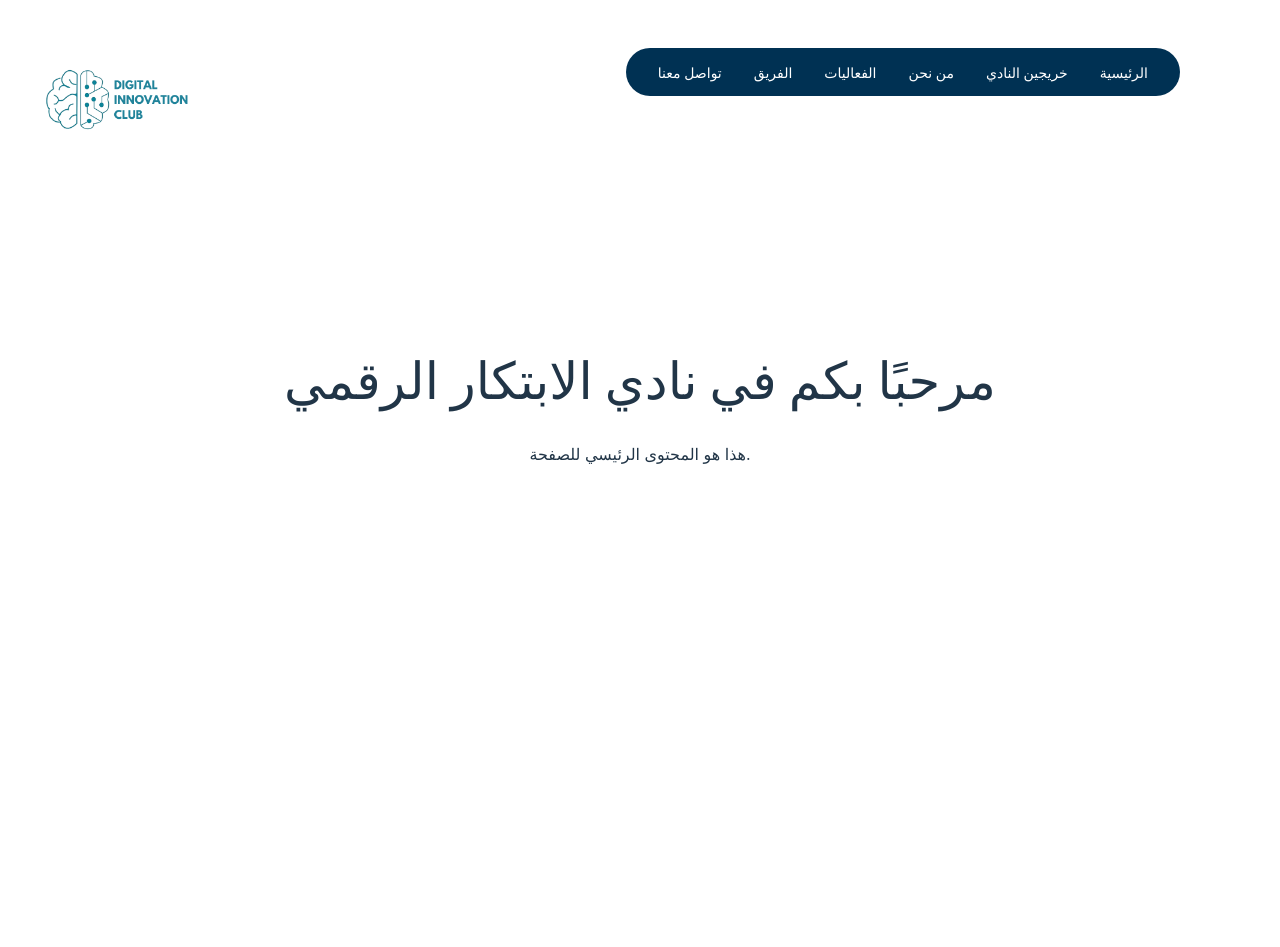
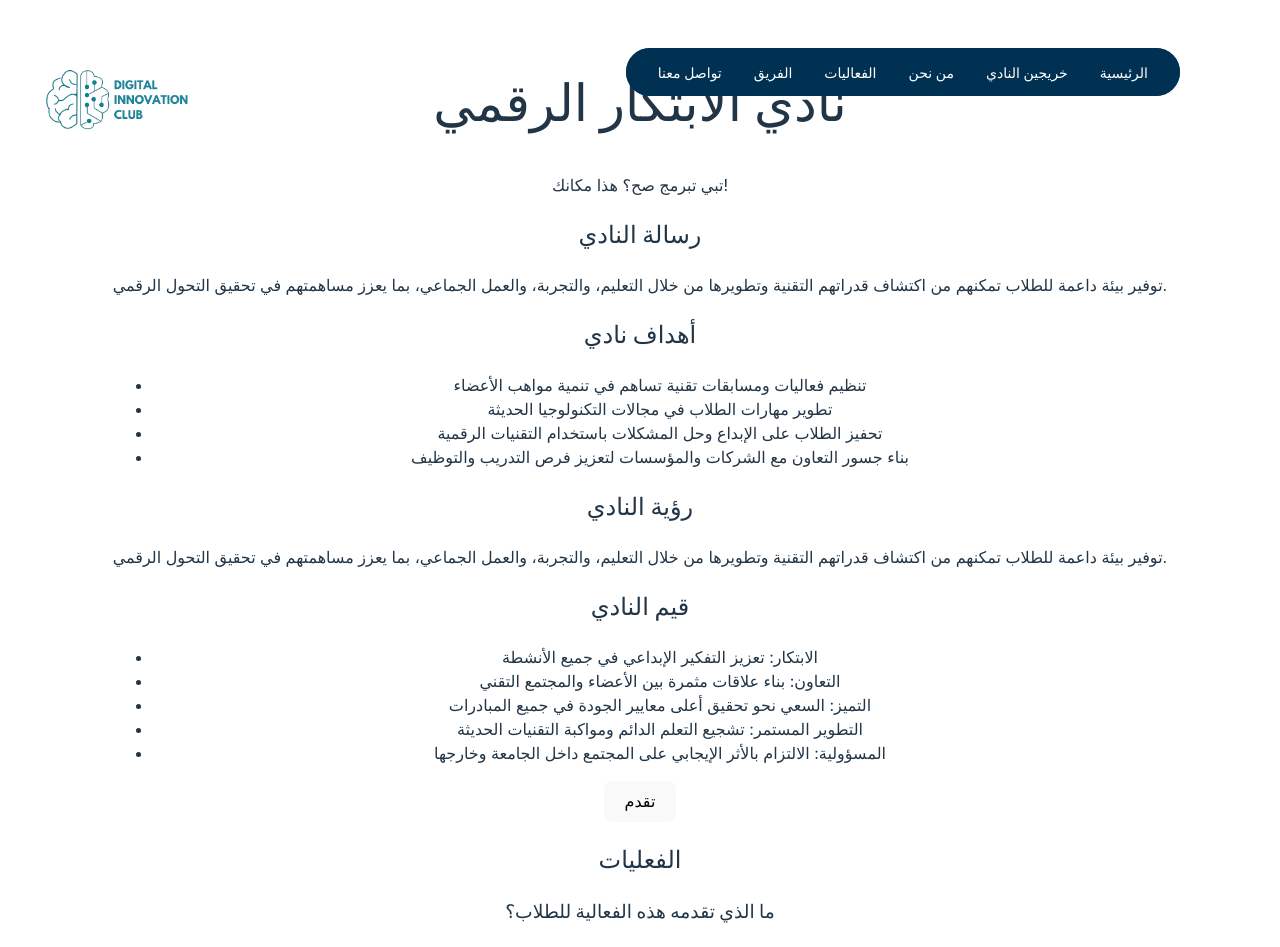
Before and after one commit to 3ntazDev/Digital-Innovation-Club, a React (Vite) app: page / in a window 1280 px wide. Shown: the top 947 px of the page. Before the commit the page ends 800 px from the top, so only its background shows below. Built offline with nearby package versions, Linux system fonts and the light colour scheme.

Commit message:
Finsish The home PAge With Routur Link Fahad

```diff
--- a/src/App.jsx
+++ b/src/App.jsx
@@ -1,16 +1,28 @@
+import { BrowserRouter as Router, Route, Routes } from "react-router-dom"
 import Header from "./components/Header"
+import Home from "./pages/Home"
+import About from "./pages/About"
+import Events from "./pages/Events"
+import Team from "./pages/Team"
+import Contact from "./pages/Contact"
+import Graduates from "./pages/Graduates"
 import "./App.css"
 
 function App() {
   return (
-
-    <div className="App">
-      <Header />
-      <main className="main-content">
-        <h1>مرحبًا بكم في نادي الابتكار الرقمي</h1>
-        <p>هذا هو المحتوى الرئيسي للصفحة.</p>
-      </main>
-    </div>
+    <Router>
+      <div className="App">
+        <Header />
+        <Routes>
+          <Route path="/" element={<Home />} />
+          <Route path="/about" element={<About />} />
+          <Route path="/events" element={<Events />} />
+          <Route path="/team" element={<Team />} />
+          <Route path="/contact" element={<Contact />} />
+          <Route path="/graduates" element={<Graduates />} />
+        </Routes>
+      </div>
+    </Router>
   )
 }
 
--- a/src/components/Header.jsx
+++ b/src/components/Header.jsx
@@ -1,4 +1,7 @@
-import "../styles/Header.css"
+
+import { Link } from 'react-router-dom';
+import "../styles/Header.css";
+
 const Header = () => {
   return (
     <header className="header">
@@ -6,34 +9,34 @@ const Header = () => {
         <nav className="nav">
           <ul className="nav-list">
             <li>
-              <a href="#" className="nav-link">
+              <Link to="/contact" className="nav-link">
                 تواصل معنا
-              </a>
+              </Link>
             </li>
             <li>
-              <a href="#" className="nav-link">
+              <Link to="/team" className="nav-link">
                 الفريق
-              </a>
+              </Link>
             </li>
             <li>
-              <a href="#" className="nav-link">
+              <Link to="/events" className="nav-link">
                 الفعاليات
-              </a>
+              </Link>
             </li>
             <li>
-              <a href="#" className="nav-link">
+              <Link to="/about" className="nav-link">
                 من نحن
-              </a>
+              </Link>
             </li>
             <li>
-              <a href="#" className="nav-link">
+              <Link to="/graduates" className="nav-link">
                 خريجين النادي
-              </a>
+              </Link>
             </li>
             <li>
-              <a href="#" className="nav-link nav-link-primary">
+              <Link to="/" className="nav-link nav-link-primary">
                 الرئيسية
-              </a>
+              </Link>
             </li>
           </ul>
         </nav>
@@ -45,4 +48,4 @@ const Header = () => {
   )
 }
 
-export default Header
+export default Header;
--- a/src/pages/About.jsx
+++ b/src/pages/About.jsx
@@ -0,0 +1,10 @@
+const About = () => {
+    return (
+      <div className="page">
+        <h1>من نحن</h1>
+        <p>نحن نادي يهدف إلى تعزيز الابتكار الرقمي</p>
+      </div>
+    )
+  }
+
+  export default About
--- a/src/pages/Contact.jsx
+++ b/src/pages/Contact.jsx
@@ -0,0 +1,10 @@
+const Contact = () => {
+    return (
+      <div className="page">
+        <h1>تواصل معنا</h1>
+        <p>نحن هنا للإجابة على استفساراتكم</p>
+      </div>
+    )
+  }
+
+  export default Contact
--- a/src/pages/Events.jsx
+++ b/src/pages/Events.jsx
@@ -0,0 +1,10 @@
+const Events = () => {
+    return (
+      <div className="page">
+        <h1>الفعاليات</h1>
+        <p>تعرف على أحدث فعالياتنا</p>
+      </div>
+    )
+  }
+
+  export default Events
--- a/src/pages/Graduates.jsx
+++ b/src/pages/Graduates.jsx
@@ -0,0 +1,10 @@
+const Graduates = () => {
+    return (
+      <div className="page">
+        <h1>خريجين النادي</h1>
+        <p>تعرف على خريجينا وإنجازاتهم</p>
+      </div>
+    )
+  }
+
+  export default Graduates
--- a/src/pages/Home.jsx
+++ b/src/pages/Home.jsx
@@ -0,0 +1,90 @@
+import Header from "../components/Header"
+import "../styles/Home.css"
+
+const Home = () => {
+  return (
+    <div className="home-container">
+      <Header />
+      <main className="main-content">
+        <section className="hero-section">
+          <div className="circuit-image"></div>
+          <h1 className="main-title">نادي الابتكار الرقمي</h1>
+          <p className="subtitle">تبي تبرمج صح؟ هذا مكانك!</p>
+        </section>
+
+        <section className="mission-section">
+          <h2 className="section-title">رسالة النادي</h2>
+          <p className="mission-text">
+            توفير بيئة داعمة للطلاب تمكنهم من اكتشاف قدراتهم التقنية وتطويرها من خلال التعليم، والتجربة، والعمل الجماعي،
+            بما يعزز مساهمتهم في تحقيق التحول الرقمي.
+          </p>
+        </section>
+
+        <section className="objectives-section">
+          <h2 className="section-title">أهداف نادي</h2>
+          <div className="objectives-content">
+            <div className="objectives-list">
+              <ul>
+                <li>تنظيم فعاليات ومسابقات تقنية تساهم في تنمية مواهب الأعضاء</li>
+                <li>تطوير مهارات الطلاب في مجالات التكنولوجيا الحديثة</li>
+                <li>تحفيز الطلاب على الإبداع وحل المشكلات باستخدام التقنيات الرقمية</li>
+                <li>بناء جسور التعاون مع الشركات والمؤسسات لتعزيز فرص التدريب والتوظيف</li>
+              </ul>
+            </div>
+            <div className="dashboard-image"></div>
+          </div>
+        </section>
+
+        <section className="vision-section">
+          <h2 className="section-title">رؤية النادي</h2>
+          <div className="vision-content">
+            <p className="vision-text">
+              توفير بيئة داعمة للطلاب تمكنهم من اكتشاف قدراتهم التقنية وتطويرها من خلال التعليم، والتجربة، والعمل
+              الجماعي، بما يعزز مساهمتهم في تحقيق التحول الرقمي.
+            </p>
+            <div className="error-image"></div>
+          </div>
+        </section>
+
+
+        <section className="values-section">
+          <h2 className="section-title">قيم النادي</h2>
+          <div className="values-content">
+            <div className="values-image"></div>
+            <div className="values-list">
+              <ul>
+                <li>الابتكار: تعزيز التفكير الإبداعي في جميع الأنشطة</li>
+                <li>التعاون: بناء علاقات مثمرة بين الأعضاء والمجتمع التقني</li>
+                <li>التميز: السعي نحو تحقيق أعلى معايير الجودة في جميع المبادرات</li>
+                <li>التطوير المستمر: تشجيع التعلم الدائم ومواكبة التقنيات الحديثة</li>
+                <li>المسؤولية: الالتزام بالأثر الإيجابي على المجتمع داخل الجامعة وخارجها</li>
+              </ul>
+            </div>
+          </div>
+          <button className="secondary-button">تقدم</button>
+        </section>
+
+        <section className="activities-section">
+          <h2 className="section-title">الفعليات</h2>
+          <div className="code-container">
+            <h3 className="code-title">ما الذي تقدمه هذه الفعالية للطلاب؟</h3>
+            <div className="code-content">
+              <ul>
+                <li>تطبيق المهارات التقنية باستخدام البرمجة لحل مشكلات واقعية</li>
+                <li>تعزيز العمل الجماعي وتطوير مهارات التعاون وحل المشكلات عبر فرق</li>
+                <li>التعلم والتطوير: اكتساب خبرات عملية لدعم المشاريع البرمجية المستقبلية</li>
+                <li>التفاعل مع الخبراء للحصول على نصائح وملاحظات لتحسين المهارات</li>
+                <li>فرص وجوائز مميزة للفوز بجوائز أو تدريب لدعم في المسيرة الذاتية</li>
+              </ul>
+            </div>
+          </div>
+        </section>
+
+
+
+      </main>
+    </div>
+  )
+}
+
+export default Home
--- /dev/null
+++ b/src/pages/Team.jsx
@@ -0,0 +1,10 @@
+const Team = () => {
+    return (
+      <div className="page">
+        <h1>الفريق</h1>
+        <p>تعرف على فريقنا المتميز</p>
+      </div>
+    )
+  }
+
+  export default Team
```
Also changed, not shown: src/styles/Home.css (added).
